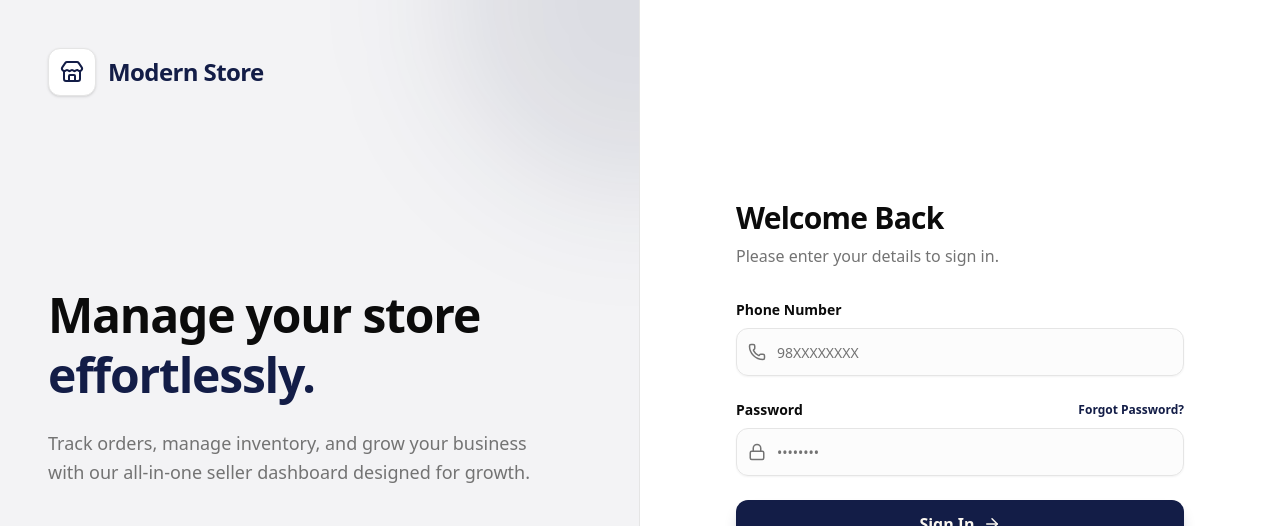
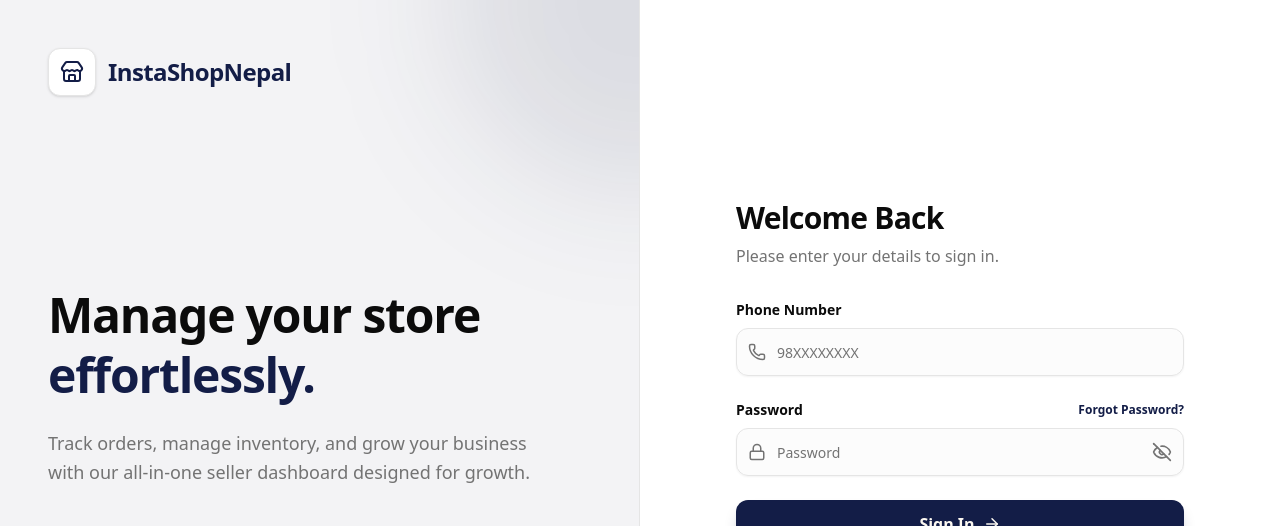
Before and after one commit to rohanmrzan100/ideas, a Next.js app: page /sign-in in a window 1280 px wide. Shown: the top 526 px of the page. Built offline with nearby package versions, Linux system fonts and the light colour scheme.

Commit message:
Eye OnOff

```diff
--- a/src/app/sign-in/page.tsx
+++ b/src/app/sign-in/page.tsx
@@ -1,12 +1,12 @@
 'use client';
 
+import { Input } from '@/components/ui/input';
+import { BACKEND_URL } from '@/lib/constants';
+import { ArrowRight, Eye, EyeOff, Loader2, Lock, LucideIcon, Phone, Store } from 'lucide-react';
+import Link from 'next/link';
+import { useRouter } from 'next/navigation';
 import { useState } from 'react';
 import { useForm } from 'react-hook-form';
-import { useRouter } from 'next/navigation';
-import Link from 'next/link';
-import { Loader2, Phone, Lock, ArrowRight, Store } from 'lucide-react';
-import { Input } from '@/components/ui/input';
-import { BACKEND_URL } from '@/lib/constants';
 
 type SignInData = {
   phone_number: string;
@@ -17,6 +17,20 @@ export default function SignInPage() {
   const router = useRouter();
   const [isSubmitting, setIsSubmitting] = useState(false);
   const [loginError, setLoginError] = useState<string | null>(null);
+
+  const [type, setType] = useState('password');
+  const [icon, setIcon] = useState<LucideIcon>(EyeOff);
+  const IconComponent = icon;
+
+  const handleToggle = () => {
+    if (type === 'password') {
+      setIcon(Eye);
+      setType('text');
+    } else {
+      setIcon(EyeOff);
+      setType('password');
+    }
+  };
 
   const {
     register,
@@ -69,7 +83,7 @@ export default function SignInPage() {
           <div className="w-12 h-12 bg-card rounded-xl shadow-sm border border-border flex items-center justify-center text-brand">
             <Store size={24} />
           </div>
-          Modern Store
+          InstaShopNepal
         </div>
 
         {/* Hero Text */}
@@ -154,17 +168,27 @@ export default function SignInPage() {
                 <div className="absolute left-3 top-1/2 -translate-y-1/2 text-muted-foreground group-focus-within:text-brand transition-colors">
                   <Lock size={18} />
                 </div>
+
                 <Input
                   {...register('password', { required: 'Password is required' })}
-                  type="password"
-                  placeholder="••••••••"
-                  className={`pl-10 h-12 rounded-xl bg-muted/30 border-input focus:bg-background focus:border-brand focus:ring-1 focus:ring-brand transition-all ${
+                  type={type}
+                  placeholder="Password"
+                  className={`pl-10 pr-10 h-12 rounded-xl bg-muted/30 border-input focus:bg-background focus:border-brand focus:ring-1 focus:ring-brand transition-all ${
                     errors.password
                       ? 'border-destructive focus:border-destructive focus:ring-destructive'
                       : ''
                   }`}
                 />
+
+                <button
+                  type="button"
+                  onClick={handleToggle}
+                  className="absolute right-3 top-1/2 -translate-y-1/2 text-muted-foreground hover:text-brand transition-colors"
+                >
+                  <IconComponent size={20} />
+                </button>
               </div>
+
               {errors.password && (
                 <p className="text-destructive text-xs mt-1 font-medium">
                   {errors.password.message}
```
